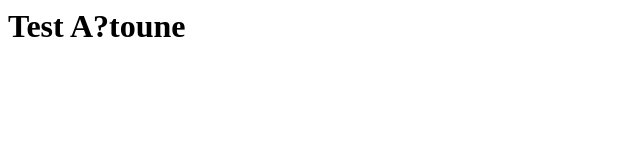
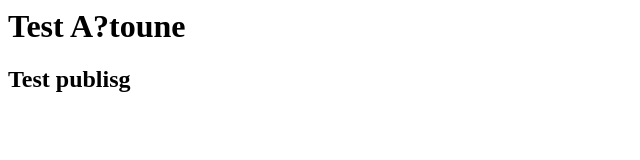
Before and after one commit to Kawow2/antoineSite, a plain HTML site: page index.html in a window 1280 px wide. Shown: the whole page, without its empty margins (0-640 px from the left). Drawn offline with Linux system fonts and the light colour scheme.

Commit message:
Update index.html
test de publication

```diff
--- a/index.html
+++ b/index.html
@@ -1,3 +1,4 @@
 <body>
     <h1>Test A?toune</h1>
+    <h2>Test publisg </h2>
 </body>
```
